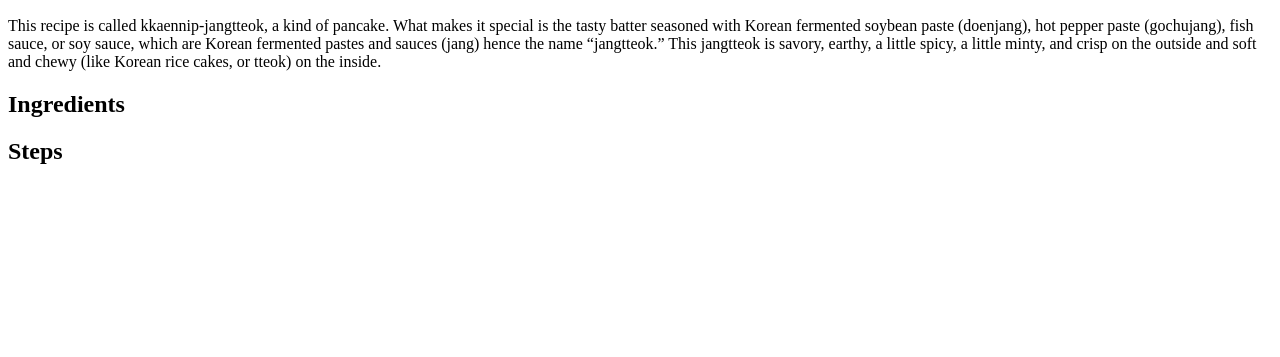
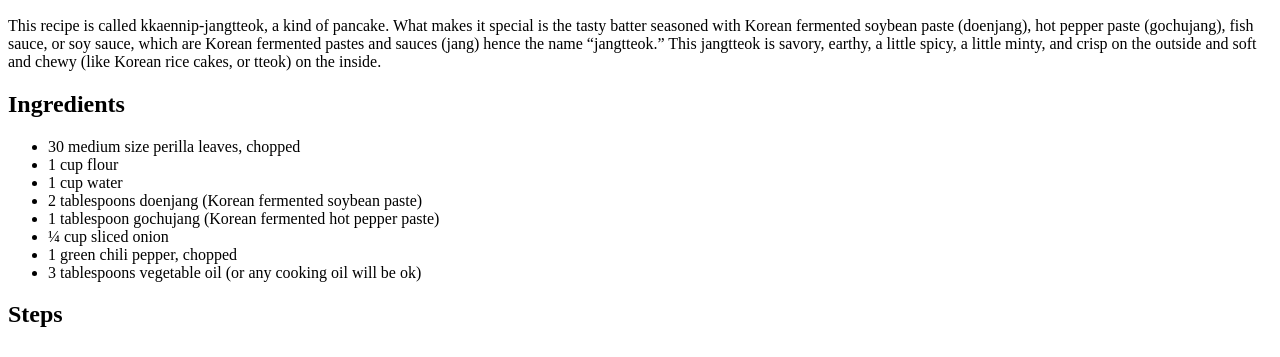
Before and after one commit to yoonie-dev/odin-recipes, a plain HTML site: page recipes/perilla-leaves-jangtteok.html in a window 1280 px wide. Shown: the part 443-800 px from the top of the page. Drawn offline with Linux system fonts and the light colour scheme.

Commit message:
Add ingredients to perilla recipe

```diff
--- a/recipes/perilla-leaves-jangtteok.html
+++ b/recipes/perilla-leaves-jangtteok.html
@@ -11,7 +11,16 @@
     <h2>Description</h2>
         <p>This recipe is called kkaennip-jangtteok, a kind of pancake. What makes it special is the tasty batter seasoned with Korean fermented soybean paste (doenjang), hot pepper paste (gochujang), fish sauce, or soy sauce, which are Korean fermented pastes and sauces (jang) hence the name “jangtteok.” This jangtteok is savory, earthy, a little spicy, a little minty, and crisp on the outside and soft and chewy (like Korean rice cakes, or tteok) on the inside.</p>
     <h2>Ingredients</h2>
-
+        <ul>
+            <li>30 medium size perilla leaves, chopped</li>
+            <li>1 cup flour</li>
+            <li>1 cup water</li>
+            <li>2 tablespoons doenjang (Korean fermented soybean paste)</li>
+            <li>1 tablespoon gochujang (Korean fermented hot pepper paste)</li>
+            <li>¼ cup sliced onion</li>
+            <li>1 green chili pepper, chopped</li>
+            <li>3 tablespoons vegetable oil (or any cooking oil will be ok)</li>
+        </ul>
     <h2>Steps</h2>
 
 </body>
```
